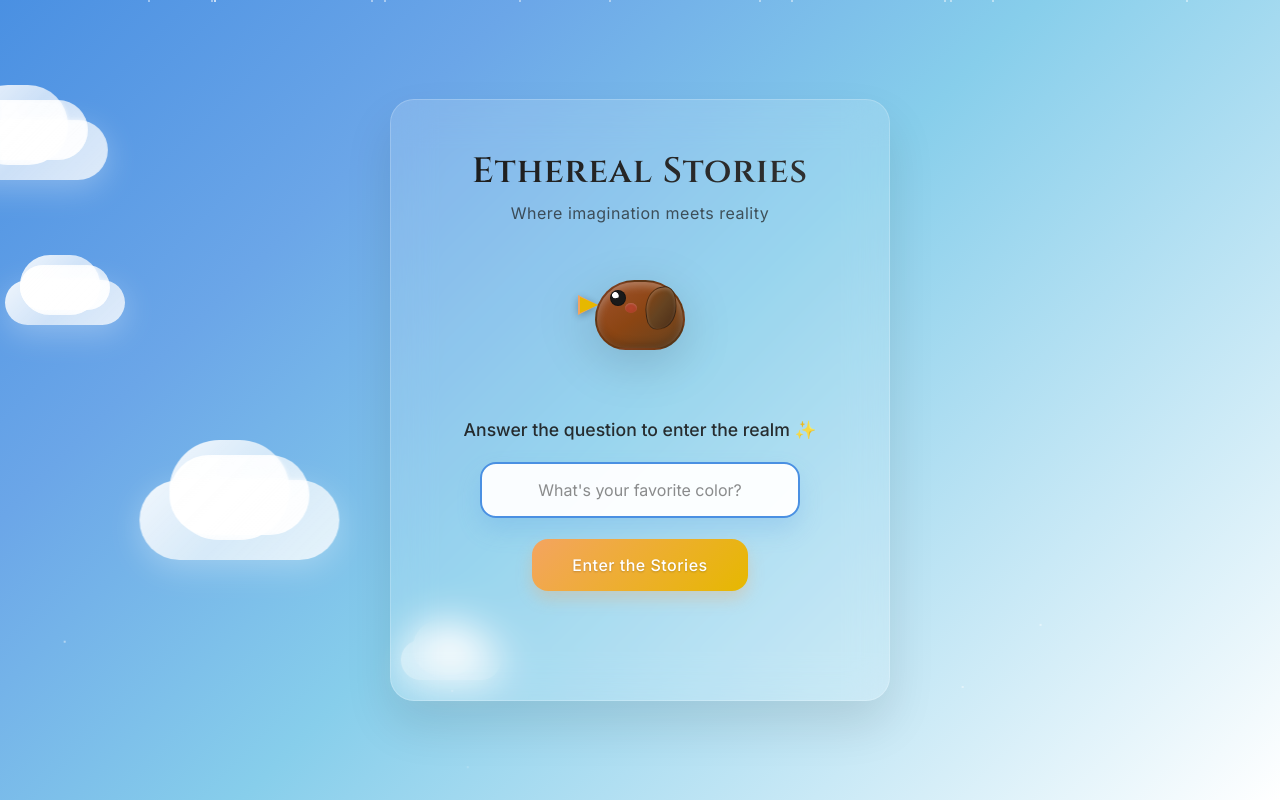
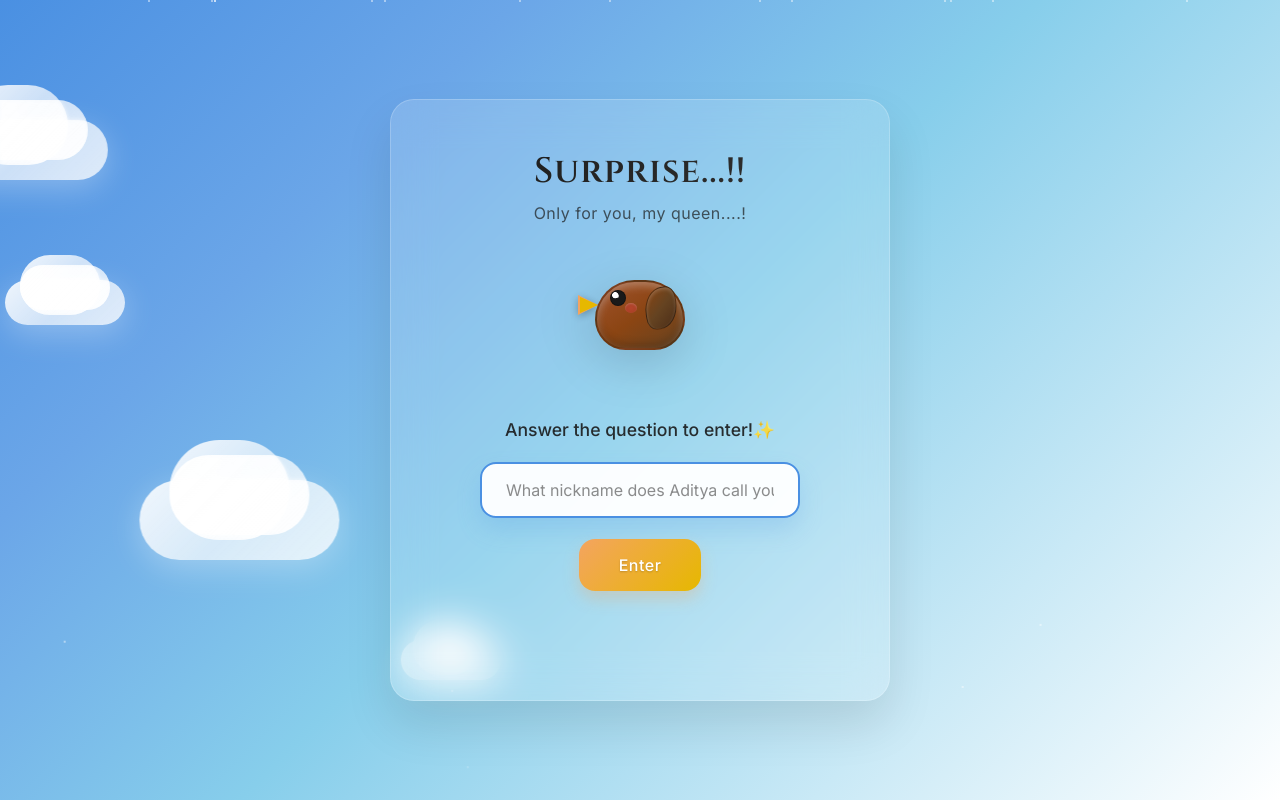
Before and after one commit to darklord9301-lab/birthday-site, a plain HTML site: page index.html in a window 1280 px wide. Drawn offline with Linux system fonts and the light colour scheme.

Commit message:
Update index.html

```diff
--- a/index.html
+++ b/index.html
@@ -589,8 +589,8 @@
     <div class="container">
         <div class="main-panel">
             <!-- Branding -->
-            <h1 class="brand-title">Ethereal Stories</h1>
-            <p class="subtitle">Where imagination meets reality</p>
+            <h1 class="brand-title">Surprise...!!</h1>
+            <p class="subtitle">Only for you, my queen....!</p>
 
             <!-- Bird character -->
             <div class="bird-container" id="birdContainer">
@@ -604,18 +604,18 @@
             </div>
 
             <!-- Security question form -->
-            <div class="question-text">Answer the question to enter the realm ✨</div>
+            <div class="question-text">Answer the question to enter!✨</div>
 
             <div class="input-container">
                 <input
                     type="text"
                     class="security-input"
                     id="securityInput"
-                    placeholder="What's your favorite color?"
+                    placeholder="What nickname does Aditya call you by?"
                     autocomplete="off"
                 >
                 <button class="submit-btn" id="submitBtn">
-                    <span>Enter the Stories</span>
+                    <span>Enter</span>
                 </button>
             </div>
 
@@ -628,8 +628,8 @@
     <script>
         // Professional configuration
         const SECURITY_CONFIG = {
-            question: "What's your favorite color?",
-            correctAnswer: "blue",
+            question: "What nickname does Aditya call you by?",
+            correctAnswer: "urmi",
             caseSensitive: false
         };
 
```
